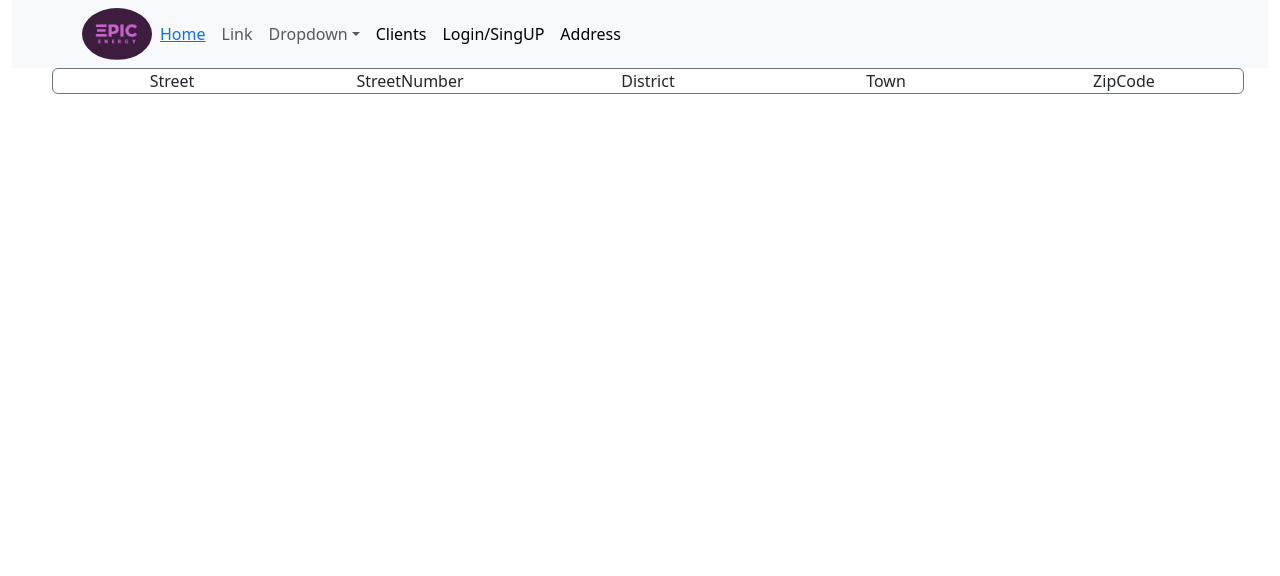
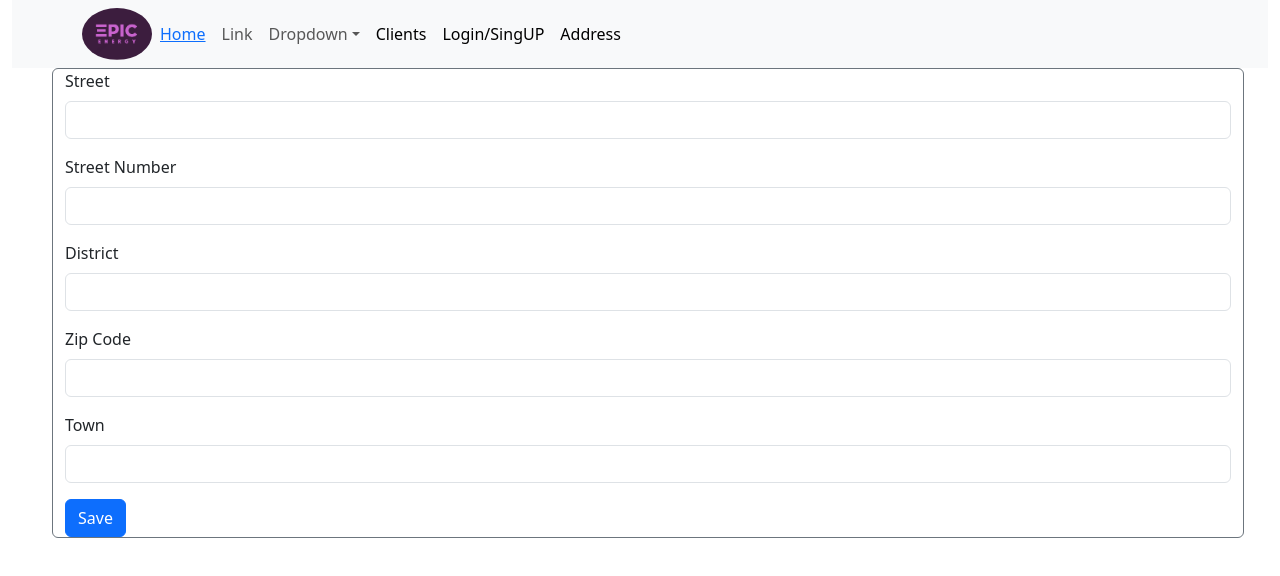
Before and after one commit to plmcst96/front-end-energy, a React (Create React App) app: page /address in a window 1280 px wide. Shown: the top 576 px of the page. Built offline with nearby package versions, Linux system fonts and the light colour scheme.

Commit message:
AddressPage redux

```diff
--- a/src/components/AddressPage.jsx
+++ b/src/components/AddressPage.jsx
@@ -1,18 +1,75 @@
-import React from 'react';
-import { Container,Row,Col } from 'react-bootstrap';
+import React, { useState } from 'react';
+import { Container,Row,Col, Button,Form } from 'react-bootstrap';
+import { useDispatch } from 'react-redux';
+import { postAddress } from '../redux/action';
+
 
 const AddressPage = () => {
+    const [address,setAddress] = useState ({
+        street:"",
+        streetNumber :"",
+        district :"",
+        zipCode :"",
+        idTown :"",
+    })
+    const dispatch = useDispatch()
   return (
     <Container fluid>
    <Row className=" ms-1 px-4 mb-3">
       <Col>
         <Row className="border border-secondary rounded  ">
           {/* <Col className="p-0 text-center">Client Number</Col> */}
-          <Col className="p-0 text-center">Street</Col>
-          <Col className="p-0 text-center">StreetNumber</Col>
-          <Col className="p-0 text-center">District</Col>
-          <Col className="p-0 text-center">Town</Col>
-          <Col className="p-0 text-center">ZipCode</Col>
+      <Form>
+      <Form.Group className="mb-3" controlId="exampleForm.ControlInput1">
+        <Form.Label>Street</Form.Label>
+        <Form.Control type="text" onChange={(e)=>{
+            setAddress({
+                ...address,
+                street:e.target.value
+            })
+        }}  />
+      </Form.Group>
+      <Form.Group className="mb-3" controlId="exampleForm.ControlInput1">
+        <Form.Label>Street Number</Form.Label>
+         <Form.Control type="text" onChange={(e)=>{
+            setAddress({
+                ...address,
+                streetNumber:e.target.value
+            })
+        }}  />
+      </Form.Group>
+      <Form.Group className="mb-3" controlId="exampleForm.ControlInput1">
+        <Form.Label>District</Form.Label>
+         <Form.Control type="text" onChange={(e)=>{
+            setAddress({
+                ...address,
+                district:e.target.value
+            })
+        }}  />
+      </Form.Group>
+      <Form.Group className="mb-3" controlId="exampleForm.ControlInput1">
+        <Form.Label>Zip Code</Form.Label>
+        <Form.Control type="text" onChange={(e)=>{
+            setAddress({
+                ...address,
+                zipCode:e.target.value
+            })
+        }}  />
+      </Form.Group>
+        <Form.Group className="mb-3" controlId="exampleForm.ControlInput1">
+        <Form.Label>Town</Form.Label>
+        <Form.Control type="text" onChange={(e)=>{
+            setAddress({
+                ...address,
+                idTown:e.target.value
+            })
+        }}  />
+      </Form.Group>
+      <Button type ="submit" onClick={(e)=>{
+        e.preventDefault()
+        dispatch(postAddress(address))
+      }}>Save</Button>
+    </Form>
         </Row>
       </Col>
     </Row>
--- a/src/redux/action/index.js
+++ b/src/redux/action/index.js
@@ -1,5 +1,6 @@
 export const POST_REGISTER = "POST_REGISTER";
 export const POST_LOGIN = "POST_LOGIN";
+export const POST_ADDRESS ="POST_ADDRESS";
 
 export const APIKEY =
     "eyJhbGciOiJIUzI1NiJ9.eyJzdWIiOiI3YTM5NTBkOS03YTAzLTQ5MWYtYjUwYS1lNDZhZWFkZjQxYzgiLCJpYXQiOjE3MDY3MDk3NjcsImV4cCI6MTcwNzMxNDU2N30.pW8i8TbnNG4juzFST-V_d00LeeP3CrOdxehVsldShUY";
@@ -59,3 +60,31 @@ export const postLogin = (login) => {
         }
     }
 }
+export const postAddress = (address) => {
+    return async (dispatch) => {
+        try {
+            const res = await fetch("http://localhost:3001/api/addresses", {
+                method: "POST",
+                body: JSON.stringify(address),
+                headers: {
+                    "Content-Type": "application/json",
+                },
+            })
+            if (res.ok) {
+                const data = await res.json()
+                console.log(data)
+                dispatch({
+                    type: POST_ADDRESS,
+                    payload: data
+                })
+
+
+                alert("address saved correctly")
+            } else {
+                throw new Error("The Address is fail!")
+            }
+        } catch (error) {
+            console.log("error", error)
+        }
+    }
+}
--- /dev/null
+++ b/src/redux/reducers/address.js
@@ -0,0 +1,15 @@
+import { POST_ADDRESS } from "../action"
+
+const inizialState ={
+    content : null
+}
+ const addressReduces = (state=inizialState, action) => {
+    switch (action.type) {
+        case POST_ADDRESS :
+            return {...state,
+            content:action.payload}
+            default :
+             return state
+    }
+ }
+ export default addressReduces
--- a/src/redux/store/index.js
+++ b/src/redux/store/index.js
@@ -1,8 +1,10 @@
 import { combineReducers, configureStore } from "@reduxjs/toolkit";
 import registerReducer from "../reducers/register";
+import addressReduces from "../reducers/address";
 
 const bigReducer = combineReducers({
   register: registerReducer,
+  address : addressReduces,
 });
 
 const store = configureStore({
```
